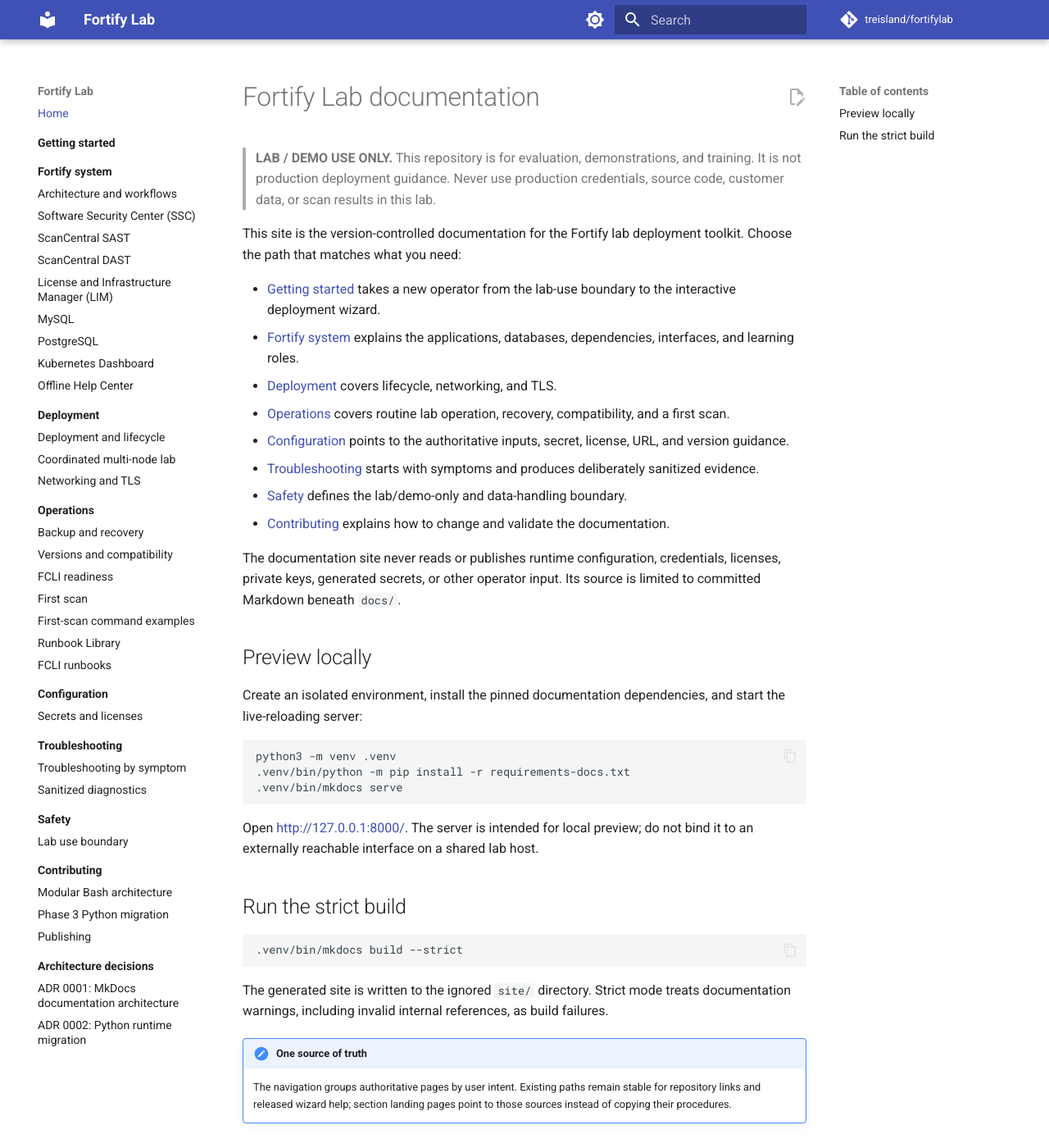
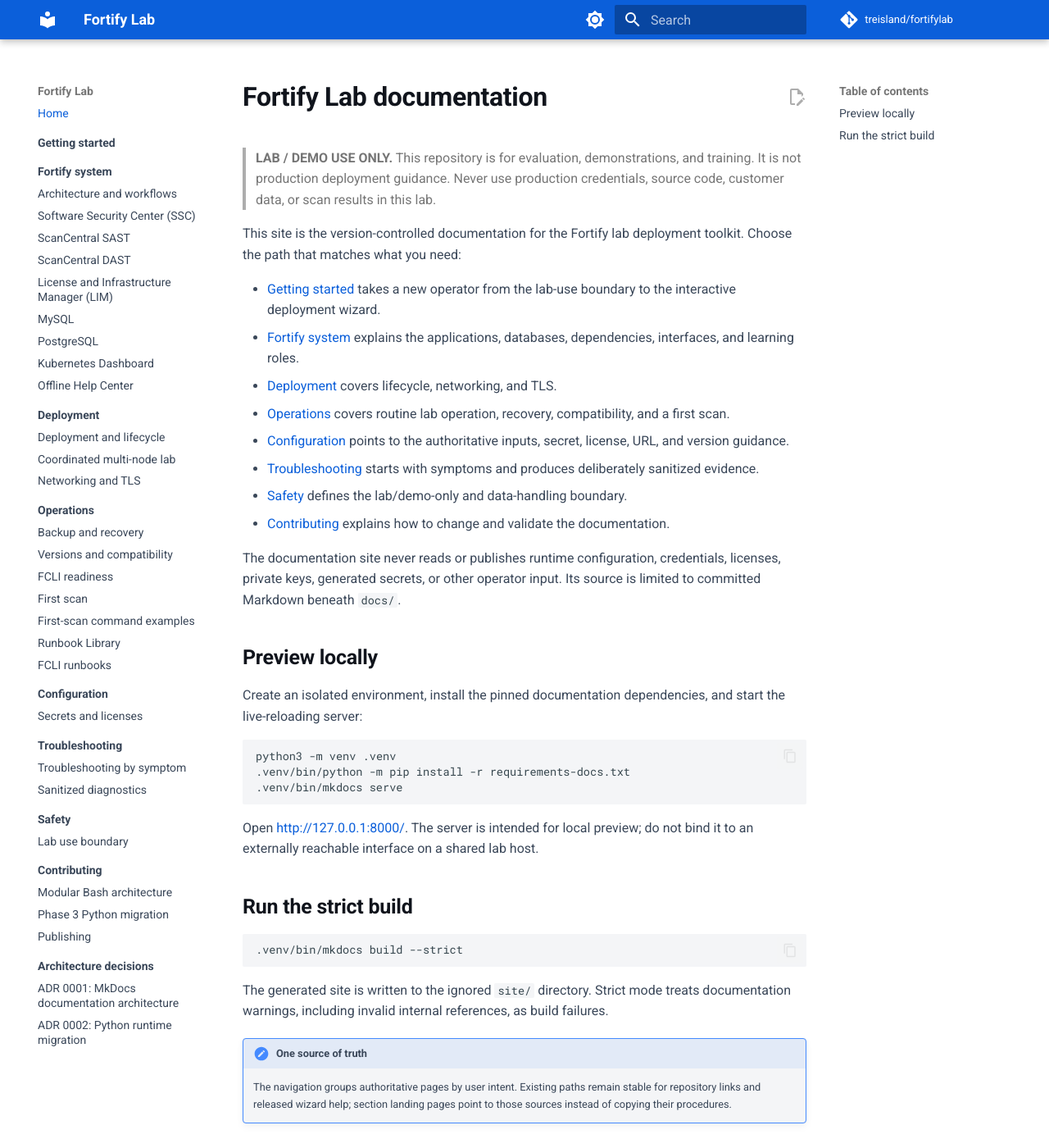
Before and after one commit to treisland/fortifylab, an MkDocs documentation site: the page built from docs/index.md, in a window 1280 px wide and 1400 px high. Shown: the whole window at 82% size. Built offline with MkDocs 1.6.1 and Material for MkDocs 9.7.7, drawn with Linux system fonts in a browser that asks for light colours; comment, search, counter and statistics services are not loaded.

Commit message:
Restyle docs theme with an OpenText-inspired palette
Adds docs/stylesheets/opentext.css, wired via mkdocs.yml's extra_css,
overriding mkdocs-material's CSS custom properties for both light
(default) and dark (slate) color schemes: a vivid blue for the header,
links, and accents; near-black bold headings; a dark slate-navy body
text color; and a light gray background for code spans/admonitions/
tables. Colors are a close visual approximation read from screenshots
of opentext.com/products/static-application-security-testing (direct
fetch was blocked by their WAF, and the available web-fetch tool
strips CSS/style info before it reaches this content) -- easy to
nudge via the few CSS variables at the top of the file if a
side-by-side comparison calls for adjustment.

Verified with a Playwright-rendered screenshot of the built site in
both light and dark mode (pixel-sampled to confirm actual color
values, since dark-mode screenshots render deceptively light in this
conversation's image viewer). mkdocs build --strict and the existing
docs quality gates both pass; only mkdocs.yml and a new stylesheet are
touched, no Markdown content changes.

Co-Authored-By: Claude Sonnet 5 <noreply@anthropic.com>
Claude-Session: https://claude.ai/code/session_01Qe6taKTvEtQaEkMY7BfsYe

```diff
--- /dev/null
+++ b/docs/stylesheets/opentext.css
@@ -0,0 +1,65 @@
+/*
+ * OpenText-inspired palette for the mkdocs-material theme.
+ *
+ * Colors are a close visual approximation read from screenshots of
+ * opentext.com/products/static-application-security-testing (the "ot" logo
+ * mark, accent bar, stat numbers, and "Ask OT Agent" button all share one
+ * vivid blue; headings are near-black; body copy is a dark slate/navy;
+ * cards sit on a very light gray). They are not pixel-sampled from the
+ * live site's stylesheet, so nudge --ot-blue below if it needs to match
+ * more precisely once compared side-by-side.
+ */
+
+:root {
+  --ot-blue: #0b5fda;
+  --ot-blue-dark: #0a4fb5;
+  --ot-ink: #10141c;
+  --ot-body: #3a4759;
+  --ot-card-bg: #f4f5f7;
+}
+
+/* Light mode (data-md-color-scheme="default") */
+[data-md-color-scheme="default"] {
+  --md-primary-fg-color: var(--ot-blue);
+  --md-primary-fg-color--light: var(--ot-blue);
+  --md-primary-fg-color--dark: var(--ot-blue-dark);
+  --md-primary-bg-color: #ffffff;
+  --md-accent-fg-color: var(--ot-blue);
+  --md-accent-fg-color--transparent: rgb(11 95 218 / 10%);
+  --md-typeset-a-color: var(--ot-blue);
+  /* Only the base text color is overridden -- --md-default-fg-color--light/
+     --lighter/--lightest stay at mkdocs-material's own faded-opacity
+     defaults so secondary/tertiary text (captions, footnotes) keeps its
+     lighter-than-body hierarchy instead of flattening to one solid color. */
+  --md-default-fg-color: var(--ot-body);
+  --md-typeset-color: var(--ot-body);
+  --md-code-bg-color: var(--ot-card-bg);
+}
+
+[data-md-color-scheme="default"] .md-typeset h1,
+[data-md-color-scheme="default"] .md-typeset h2,
+[data-md-color-scheme="default"] .md-typeset h3,
+[data-md-color-scheme="default"] .md-typeset h4 {
+  color: var(--ot-ink);
+  font-weight: 700;
+}
+
+[data-md-color-scheme="default"] .md-typeset table:not([class]) th {
+  background-color: var(--ot-card-bg);
+}
+
+[data-md-color-scheme="default"] .md-typeset .admonition,
+[data-md-color-scheme="default"] .md-typeset details {
+  background-color: var(--ot-card-bg);
+}
+
+/* Dark mode (data-md-color-scheme="slate") keeps the same blue as the one
+   recognizable brand color; ink/body/card tones are left to the slate
+   scheme's own dark-mode defaults for contrast. */
+[data-md-color-scheme="slate"] {
+  --md-primary-fg-color: var(--ot-blue);
+  --md-primary-fg-color--light: var(--ot-blue);
+  --md-primary-fg-color--dark: var(--ot-blue-dark);
+  --md-accent-fg-color: var(--ot-blue);
+  --md-typeset-a-color: var(--ot-blue);
+}
--- a/mkdocs.yml
+++ b/mkdocs.yml
@@ -45,6 +45,9 @@ theme:
       toggle:
         icon: material/brightness-4
         name: Switch to light mode
+
+extra_css:
+  - stylesheets/opentext.css
 
 plugins:
   - search
```
